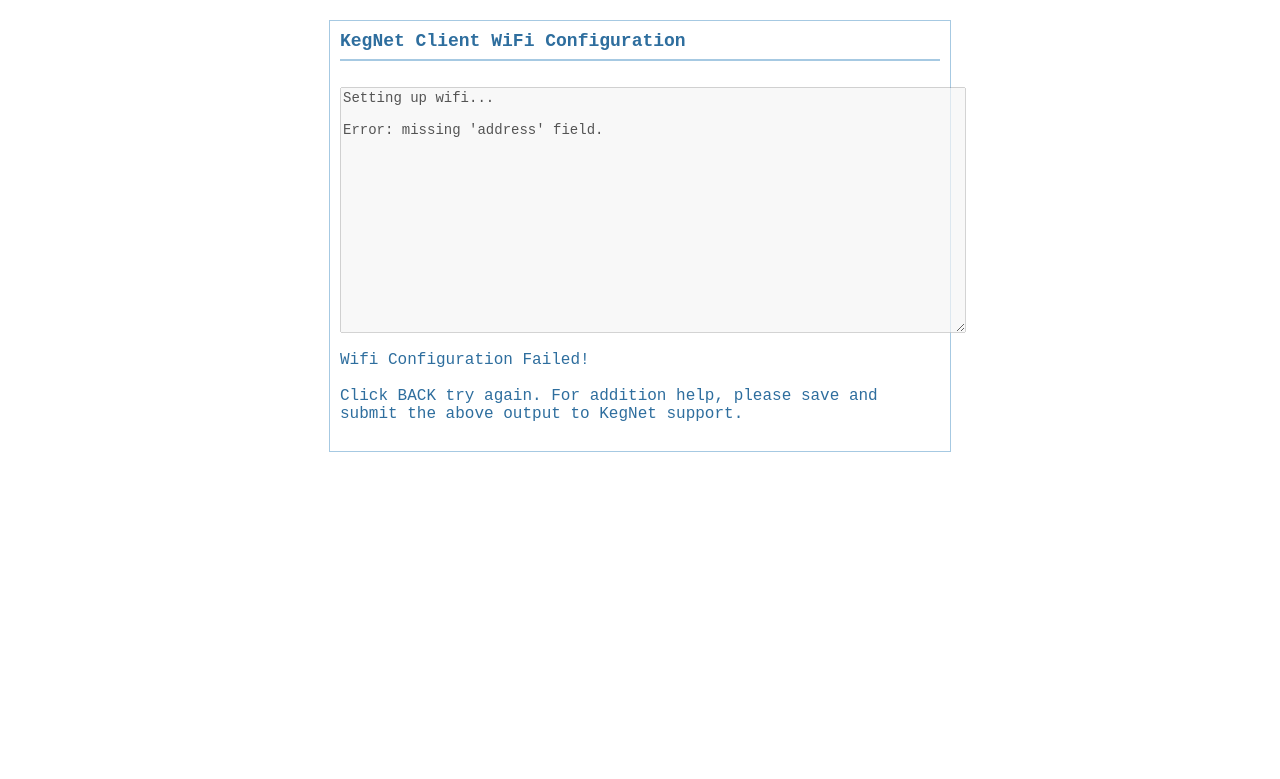
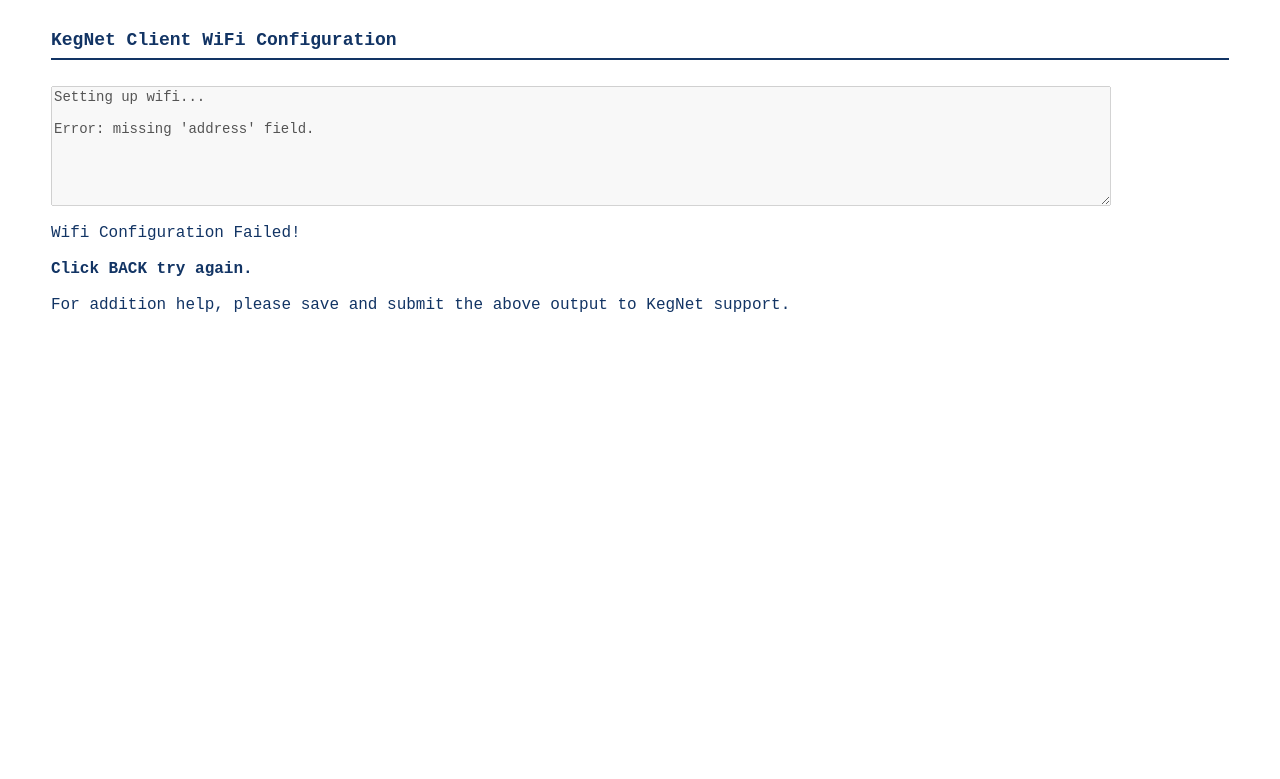
Before and after one commit to kegnet/kegnet-client-raspi, a PHP site: page /connect.php in a window 1280 px wide. Shown: the top 779 px of the page. Run offline with PHP 8.4, Linux system fonts and the light colour scheme; data that the repository does not hold is empty.

Commit message:
wireless fixes

```diff
--- a/http/connect.php
+++ b/http/connect.php
@@ -10,29 +10,22 @@
       <div class="title">KegNet Client WiFi Configuration</div>
       <hr/>
       <br/>
-      <textarea rows="15" cols="72" wrap="hard" disabled="disabled">
+      <textarea wrap="hard" disabled="disabled" style="width:90%; height:120px;">
 <?php $ok = connect(); ?>
       </textarea>
       <br/>
       <br/>
       <div class="instructions">
 <?php if ($ok) { ?>
-        Wifi Setup Success!<br/>
+        Wifi Configuration OK!<br/>
         <br/>
-        <span class="large">Step 1.</span>Disconnect the power and ethernet network cable from your
-        KegNet device, and then reconnect the power cable only.<br/>
-        <br/>
-        <span class="large">Step 2.</span >In 2-3 minutes, the green "CON" indicator
-        light should illuminate indicating a successfull connection to the
-        KegNet servers over Wifi.<br/>
-        <br/>
-        <div class="center">
-          <img alt="diagram" src="case_front_1.png" width="250" style="margin-left:auto;">
-        </div>
+        <span class="large">Click Next below to continue</span>
 <?php } else { ?>
         Wifi Configuration Failed!<br/>
         <br/>
-        Click BACK try again.  For addition help, please save and submit the
+        <span class="large">Click BACK try again.</span><br/>
+        <br/>
+        For addition help, please save and submit the
         above output to KegNet support.
 <?php } ?>
       </div>
--- a/http/style.css
+++ b/http/style.css
@@ -2,7 +2,7 @@
   background-color: white;
   font-family: "Courier New", Courier, monospace;
   font-size: 16px;
-  color: #2e6e9e;
+  color: #123464;
   margin: 20px;
 }
 
@@ -12,18 +12,31 @@
 }
 
 td {
-  border: 1px solid #a6c9e2;
+  border: 1px solid #123464;
   margin: 0;
   padding: 5px;
 }
 
 hr {
-  border: 1px solid #a6c9e2;
+  border: 1px solid #123464;
 }
 
-input {
+input[type="submit"] {
   font-family: "Courier New", Courier, monospace;
   font-size: 16px;
+}
+
+input[type="submit"] {
+  font-family: "Courier New", Courier, monospace;
+  font-size: 18px;
+  font-weight: bold;
+  color: #123464;
+  border: 1px solid #123464;
+  border-radius: 5px;
+  cursor: hand;
+}
+
+input[type="submit"]:hover {
   color: #2e6e9e;
 }
 
@@ -36,13 +49,13 @@
 .instructions {
   font-family: "Courier New", Courier, monospace;
   font-size: 16px;
-  color: #2e6e9e;
+  color: #123464;
 }
 
 .large {
   font-family: "Courier New", Courier, monospace;
   font-size: 16px;
-  color: #2e6e9e;
+  color: #123464;
   font-weight: bold;
 }
 
@@ -57,8 +70,8 @@
 }
 
 .container {
-  width: 600px;
-  border: 1px solid #a6c9e2;
+  width: 95%;
+  border: none;
   display: block;
   margin: auto;
   padding: 10px;
@@ -67,7 +80,7 @@
 .buttonBar {
   width: 100%;
   display: block;
-  background-color: #a6c9e2;
+  border-top: 2px solid #123464;
 }
 
 .buttons {
```
Also changed, not shown: http/index.php (+2 -5 lines), 2 other files.
